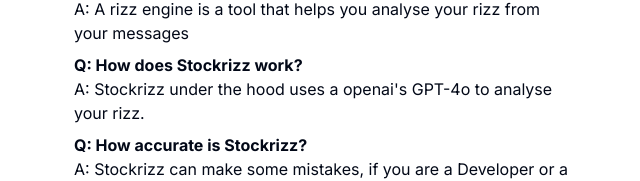
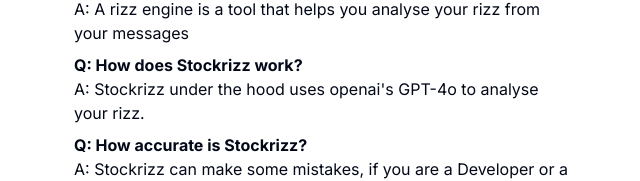
Before and after one commit to notpoiu/stockrizz, a Next.js app: page /about in a window 1280 px wide. Shown: the part 309-490 px from the top of the page, without its empty margins (316-956 px from the left). Built offline with nearby package versions, Linux system fonts and the light colour scheme.

Commit message:
chore: fix grammar

```diff
--- a/src/app/about/page.tsx
+++ b/src/app/about/page.tsx
@@ -12,7 +12,7 @@
                 <p className="mb-2">A: A rizz engine is a tool that helps you analyse your rizz from your messages</p>
 
                 <p className="font-bold">Q: How does Stockrizz work?</p>
-                <p className="mb-2">A: Stockrizz under the hood uses a openai&apos;s GPT-4o to analyse your rizz.</p>
+                <p className="mb-2">A: Stockrizz under the hood uses openai&apos;s GPT-4o to analyse your rizz.</p>
 
                 <p className="font-bold">Q: How accurate is Stockrizz?</p>
                 <p className="mb-2">A: Stockrizz can make some mistakes, if you are a Developer or a Prompt Engineer, and want to help reduce these errors you may find the full site source code @ <Link href="https://github.com/notpoiu/stockrizz" className="text-[#38bdf8] underline" target="_blank">Github</Link></p>
```
